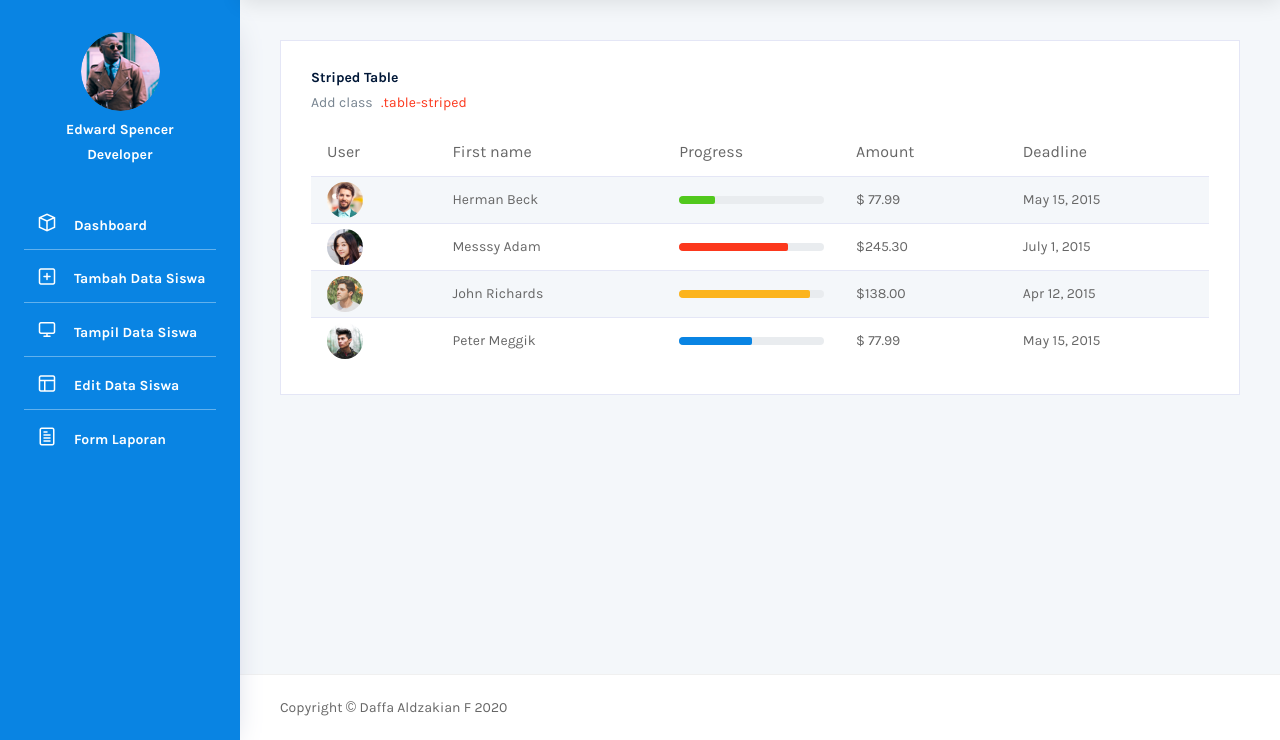
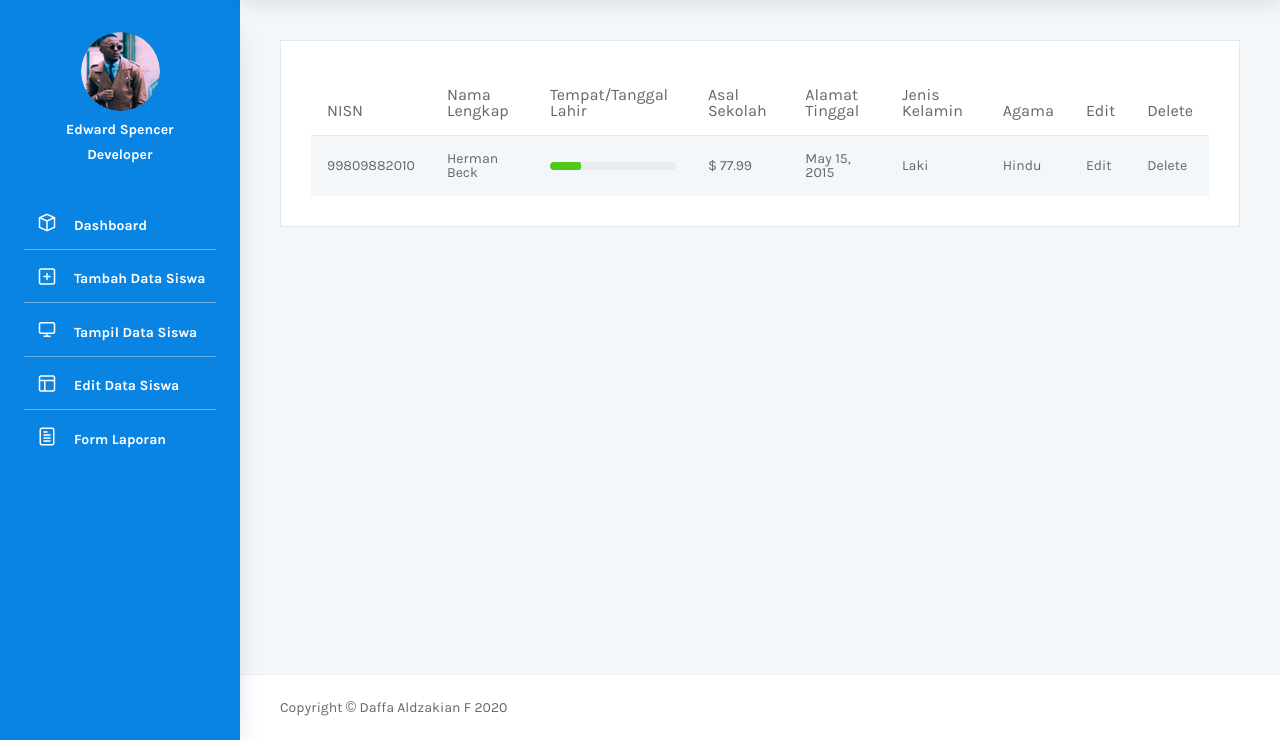
Before and after one commit to niredocz/silver-goggles, a CodeIgniter 4 app: template app/Views/pages/edit_data.php in a window 1280 px wide. Shown: the part 60-800 px from the top of the page. Run offline with PHP 8.4 and a stand-in for CodeIgniter, Linux system fonts and the light colour scheme; the template is opened without the code that fills it, so the values that code supplies are empty; some libraries are stand-ins or nearby versions.

Commit message:
update add_data and edit_data

```diff
--- a/app/Controllers/BaseController.php
+++ b/app/Controllers/BaseController.php
@@ -40,7 +40,7 @@ class BaseController extends Controller
 		// Preload any models, libraries, etc, here.
 		//--------------------------------------------------------------------
 		// E.g.:
-		// $this->session = \Config\Services::session();
+		$this->session = \Config\Services::session();
 	}
 
 }
--- a/app/Views/pages/edit_data.php
+++ b/app/Views/pages/edit_data.php
@@ -122,97 +122,50 @@
             <div class="col-xl-12 grid-margin">
               <div class="card">
                 <div class="card-body">
-                    <h4 class="card-title">Striped Table</h4>
-                    <p class="card-description">
-                        Add class <code>.table-striped</code>
-                    </p>
                   <div class="table-responsive">
                     <table class="table table-striped">
                       <thead>
                         <tr>
-                                    <th>User</th>
-                                    <th>First name</th>
-                                    <th>Progress</th>
-                                    <th>Amount</th>
-                                    <th>Deadline</th>
+                          <th>NISN</th>
+                          <th>Nama Lengkap</th>
+                          <th>Tempat/Tanggal Lahir</th>
+                          <th>Asal Sekolah</th>
+                          <th>Alamat Tinggal</th>
+                          <th>Jenis Kelamin</th>
+                          <th>Agama</th>
+                          <th>Edit</th>
+                          <th>Delete</th>
                         </tr>
                       </thead>
                       <tbody>
+                        <?php foreach($data_siswa as $row): ?>
                         <tr>
-                                <td class="py-1">
-                                    <img src="../../images/faces/face1.jpg" alt="image"/>
-                                </td>
-                                <td>
-                                    Herman Beck
-                                </td>
+                          <td><?=$row->nis;?></td>
+                          <td><?=$row->nama;?></td>
+                          <td><?=$row->tempat_lahir;?></td>
+                          <td><?=$row->tanggal_lahir;?></td>
+                          <td><?=$row->asal_sekolah;?></td>
+                          <td><?=$row->alamat;?></td>
+                          <td><?=$row->jenis_kelamin;?></td>
+                          <td><?=$row->nama_agama;?></td>
+                          <td>Edit</td>
+                          <!-- <td>Delete</td> -->
+                        </tr>
+                        <?php endforeach; ?>
+                        <tr>
+                          <td>99809882010</td>
+                          <td>Herman Beck</td>
                           <td>
                             <div class="progress">
                               <div class="progress-bar bg-success" role="progressbar" style="width: 25%" aria-valuenow="25" aria-valuemin="0" aria-valuemax="100"></div>
                             </div>
                           </td>
-                                <td>
-                                    $ 77.99
-                                </td>
-                                <td>
-                                    May 15, 2015
-                                </td>
-                                </tr>
-                                <tr>
-                                <td class="py-1">
-                                    <img src="../../images/faces/face2.jpg" alt="image"/>
-                                </td>
-                                <td>
-                                    Messsy Adam
-                                </td>
-                                <td>
-                                    <div class="progress">
-                                    <div class="progress-bar bg-danger" role="progressbar" style="width: 75%" aria-valuenow="75" aria-valuemin="0" aria-valuemax="100"></div>
-                                    </div>
-                                </td>
-                                <td>
-                                    $245.30
-                                </td>
-                                <td>
-                                    July 1, 2015
-                                </td>
-                                </tr>
-                                <tr>
-                                <td class="py-1">
-                                    <img src="../../images/faces/face3.jpg" alt="image"/>
-                                </td>
-                                <td>
-                                    John Richards
-                                </td>
-                                <td>
-                                    <div class="progress">
-                                    <div class="progress-bar bg-warning" role="progressbar" style="width: 90%" aria-valuenow="90" aria-valuemin="0" aria-valuemax="100"></div>
-                                    </div>
-                                </td>
-                                <td>
-                                    $138.00
-                                </td>
-                                <td>
-                                    Apr 12, 2015
-                                </td>
-                                </tr>
-                                <tr>
-                                <td class="py-1">
-                                    <img src="../../images/faces/face4.jpg" alt="image"/>
-                                </td>
-                                <td>
-                                    Peter Meggik
-                                </td>
-                                <td>
-                                    <div class="progress">
-                                    <div class="progress-bar bg-primary" role="progressbar" style="width: 50%" aria-valuenow="50" aria-valuemin="0" aria-valuemax="100"></div>
-                                    </div>
-                                </td>
-                                <td>
-                                    $ 77.99
-                                </td>
-                                <td>
-                                    May 15, 2015
-                                </td>
+                          <td>$ 77.99</td>
+                          <td>May 15, 2015</td>
+                          <td>Laki</td>
+                          <td>Hindu</td>
+                          <td>Edit</td>
+                          <td>Delete</td>
                         </tr>
                       </tbody>
                     </table>
```
Also changed, not shown: app/Config/Autoload.php (+5 -4 lines), app/Controllers/Front.php (+18 -2 lines), app/Views/pages/add_data.php (+14 -20 lines), app/Views/pages/test.php (+12 -0 lines). Lines whose indentation alone changed are shown as unchanged.
